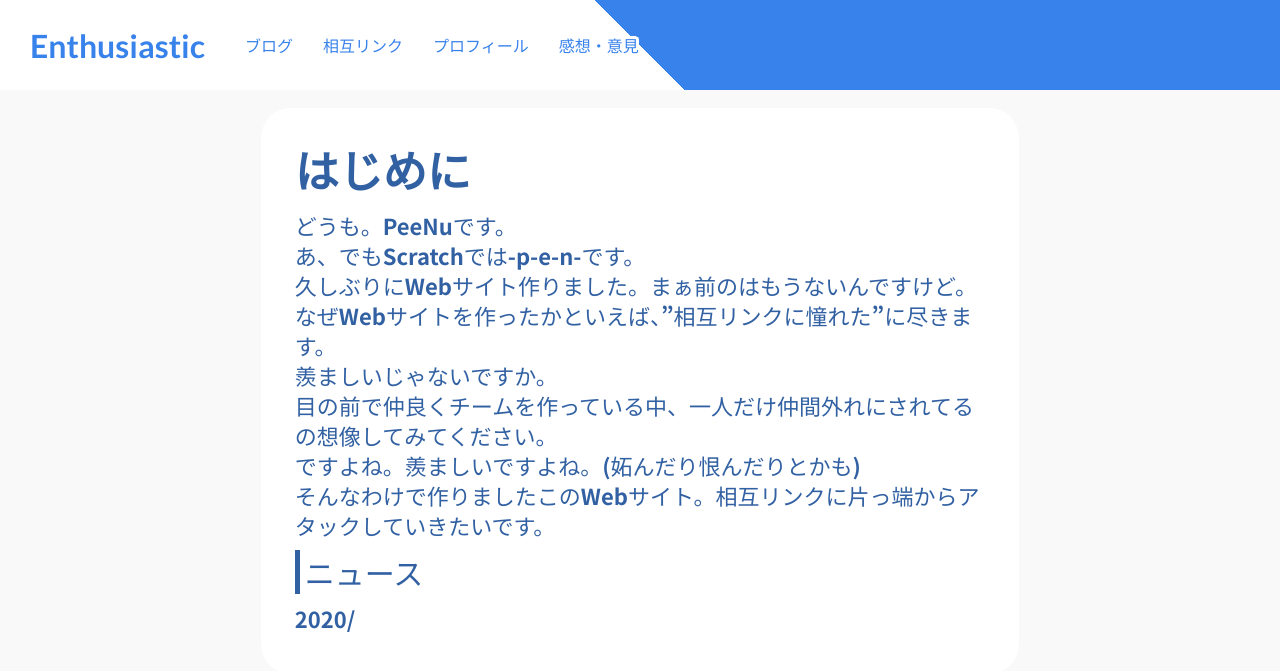
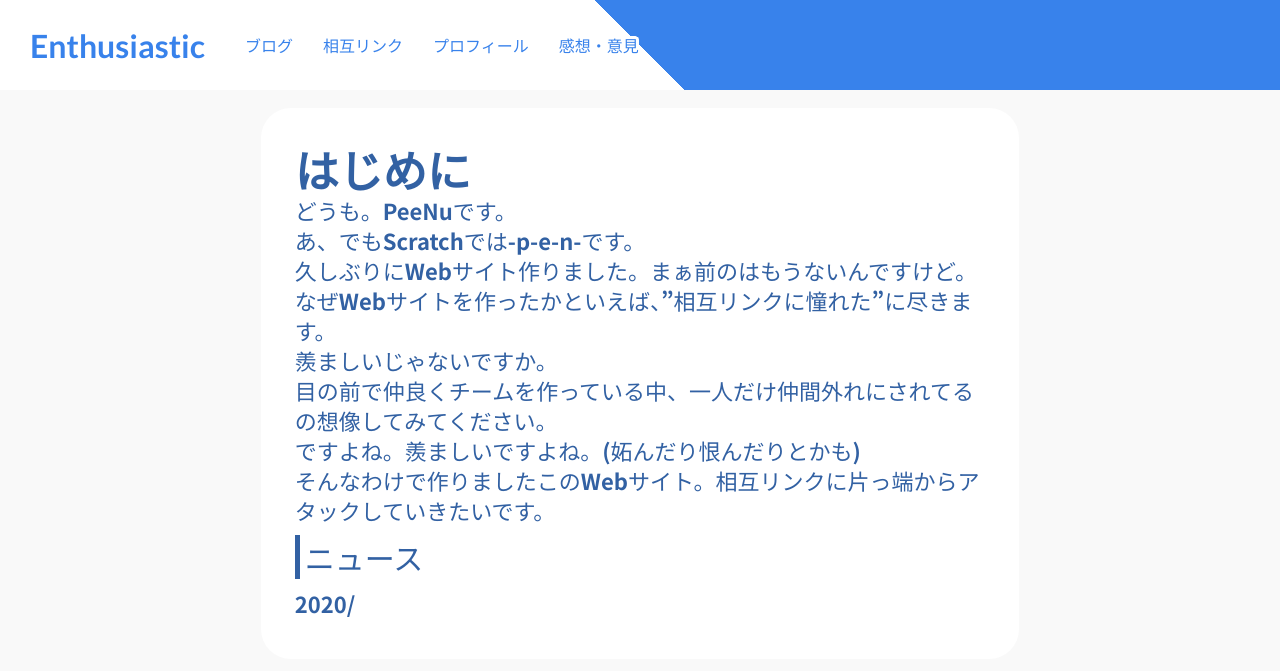
Before and after one commit to Diawadenta/Diawadenta.github.io, a Jekyll site: the page built from index.md, in a window 1280 px wide. Shown: the top 671 px of the page. Built offline with Jekyll 4.4.1, drawn with Linux system fonts in a browser that asks for light colours.

Commit message:
Update style.css

```diff
--- a/assets/css/style.css
+++ b/assets/css/style.css
@@ -49,10 +49,6 @@ a:hover {
   display: inline-block;
 }
 
-.pagetitle {
-  padding-bottom: 8px;
-}
-
 .pageimage {
   padding-top: 10px;
 }
@@ -67,7 +63,8 @@ a:hover {
 }
 
 article {
-  padding: 7px 0;
+  padding: 0px 0;
+  padding-bottom: 7px;
 }
 
 article h2 {
```
